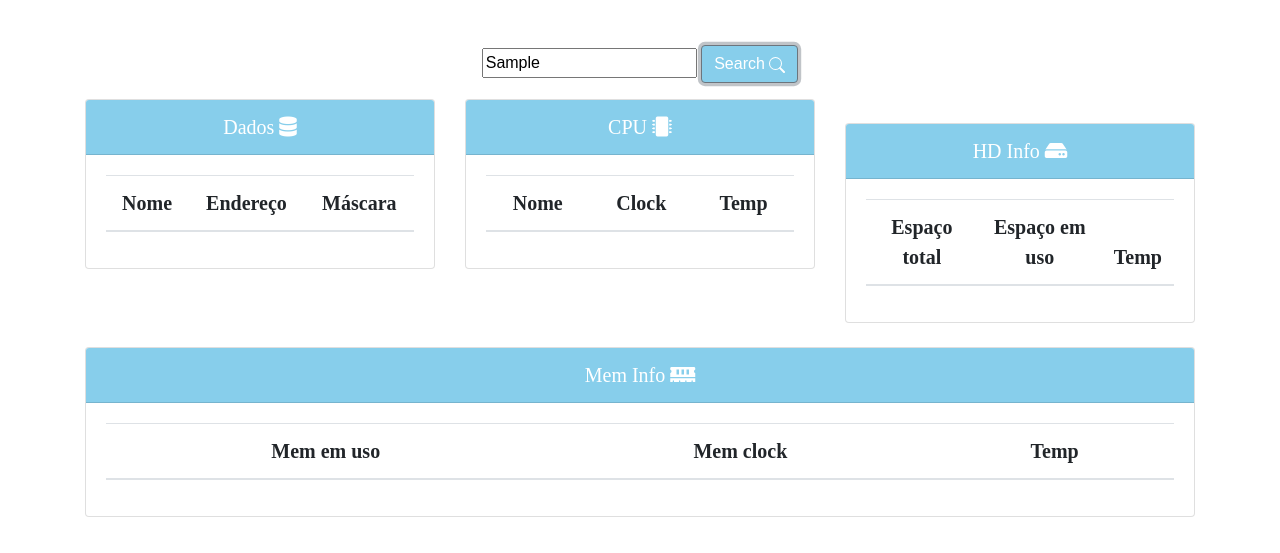
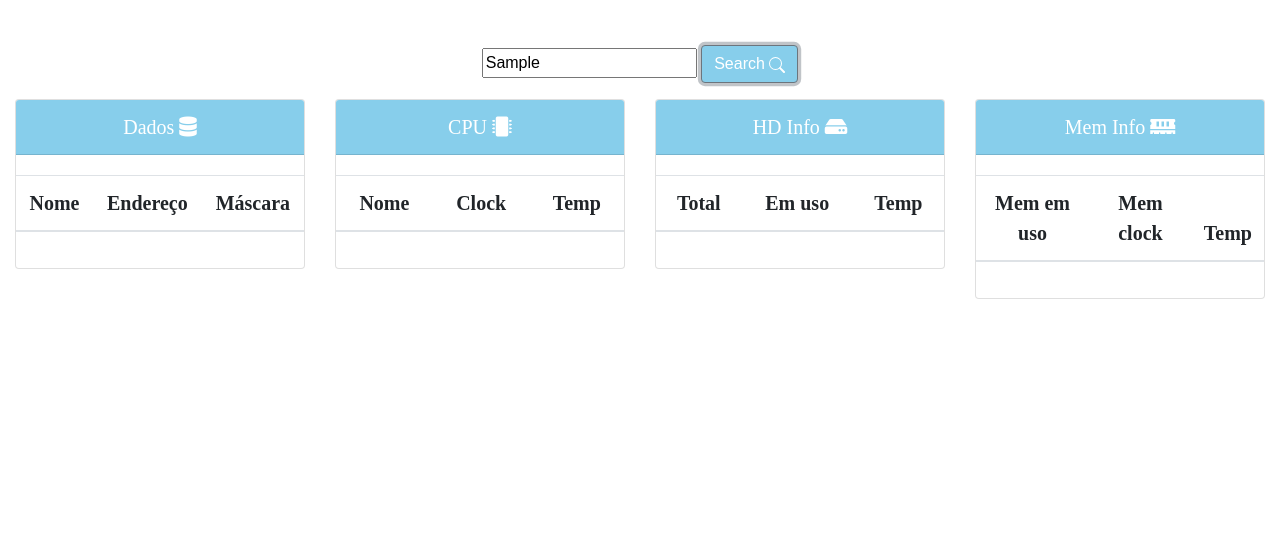
Before and after one commit to viniciusaccioly/spy, a plain HTML site: page front/index.html in a window 1280 px wide. Both pictures are taken after typing "Sample" into the empty fields and a click on the button "Search". Shown: the part 131-684 px from the top of the page. Drawn offline with nearby package versions, Linux system fonts and the light colour scheme.

Commit message:
container-fluid

```diff
--- a/front/index.html
+++ b/front/index.html
@@ -39,14 +39,14 @@
             </svg></button>
     </div>
 
-    <main class="container">
+    <main class="container-fluid">
         <div class="row" id="hide">
             <div class="col">
                 <div class="card">
-                    <div class="card-header" id="Dados">
+                    <div class="card-header px-0" id="Dados">
                         Dados <i class="fas fa-database"></i>
                     </div>
-                    <div class="card-body">
+                    <div class="card-body px-0">
                         <table class="table table-dados">
                             <thead>
                                 <tr>
@@ -62,10 +62,10 @@
             </div>
             <div class="col">
                 <div class="card">
-                    <div class="card-header" id="CpuInfo">
+                    <div class="card-header px-0" id="CpuInfo">
                         CPU <i class="fas fa-microchip"></i>
                     </div>
-                    <div class="card-body">
+                    <div class="card-body px-0">
                         <table class="table table-cpu">
                             <thead>
                                 <tr>
@@ -79,17 +79,17 @@
                     </div>
                 </div>
             </div>
-            <div class="col mt-4">
+            <div class="col">
                 <div class="card">
-                    <div class="card-header" id="HdInfo">
+                    <div class="card-header px-0" id="HdInfo">
                         HD Info <i class="fas fa-hdd"></i>
                     </div>
-                    <div class="card-body">
+                    <div class="card-body px-0">
                         <table class="table table-hd">
                             <thead>
                                 <tr>
-                                    <th>Espaço total</th>
-                                    <th>Espaço em uso</th>
+                                    <th>Total</th>
+                                    <th>Em uso</th>
                                     <th>Temp</th>
                                 </tr>
                             </thead>
@@ -98,13 +98,13 @@
                     </div>
                 </div>
             </div>
-            <div class="col mt-4">
+            <div class="col">
                 <div class="card">
-                    <div class="card-header" id="MemInfo">
+                    <div class="card-header px-0" id="MemInfo">
                         Mem Info
                         <i class="fas fa-memory"></i>
                     </div>
-                    <div class="card-body">
+                    <div class="card-body px-0">
                         <table class="table table-mem">
                             <thead>
                                 <tr>
```
